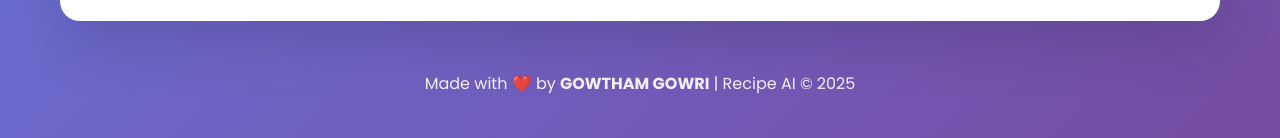
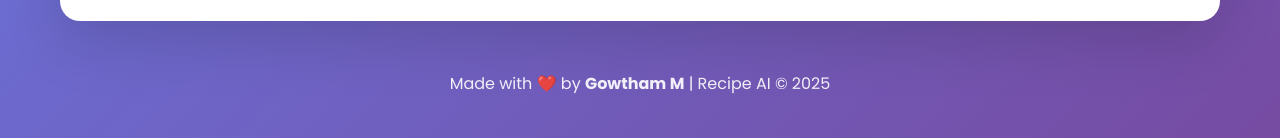
Before and after one commit to GowthamGowri-11/recipe-bot, a plain HTML site: page public/index.html in a window 1280 px wide. Shown: the part 814-952 px from the top of the page. Drawn offline with Linux system fonts and the light colour scheme.

Commit message:
Update developer name to Gowtham M

```diff
--- a/public/index.html
+++ b/public/index.html
@@ -1036,7 +1036,7 @@
                     <div class="developer-info">
                         <div class="developer-avatar">👨‍💻</div>
                         <div class="developer-details">
-                            <h4>GOWTHAM GOWRI</h4>
+                            <h4>Gowtham M</h4>
                             <p>AI & Data Science Enthusiast</p>
                             <ul>
                                 <li><i class="fas fa-graduation-cap"></i> Passionate about AI applications</li>
@@ -1100,7 +1100,7 @@
         </div>
 
         <footer class="footer">
-            <p>Made with ❤️ by <strong>GOWTHAM GOWRI</strong> | Recipe AI © 2025</p>
+            <p>Made with ❤️ by <strong>Gowtham M</strong> | Recipe AI © 2025</p>
         </footer>
     </div>
 
```
